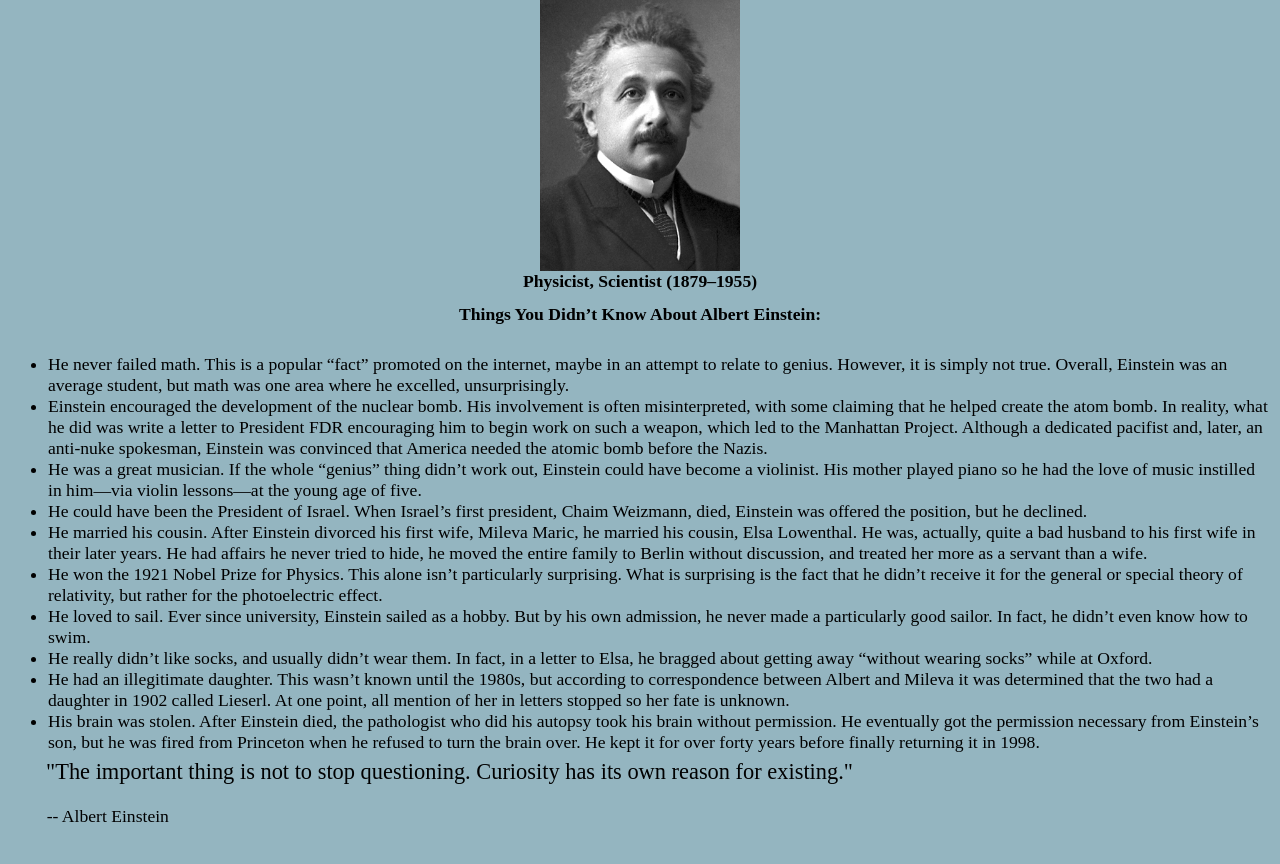
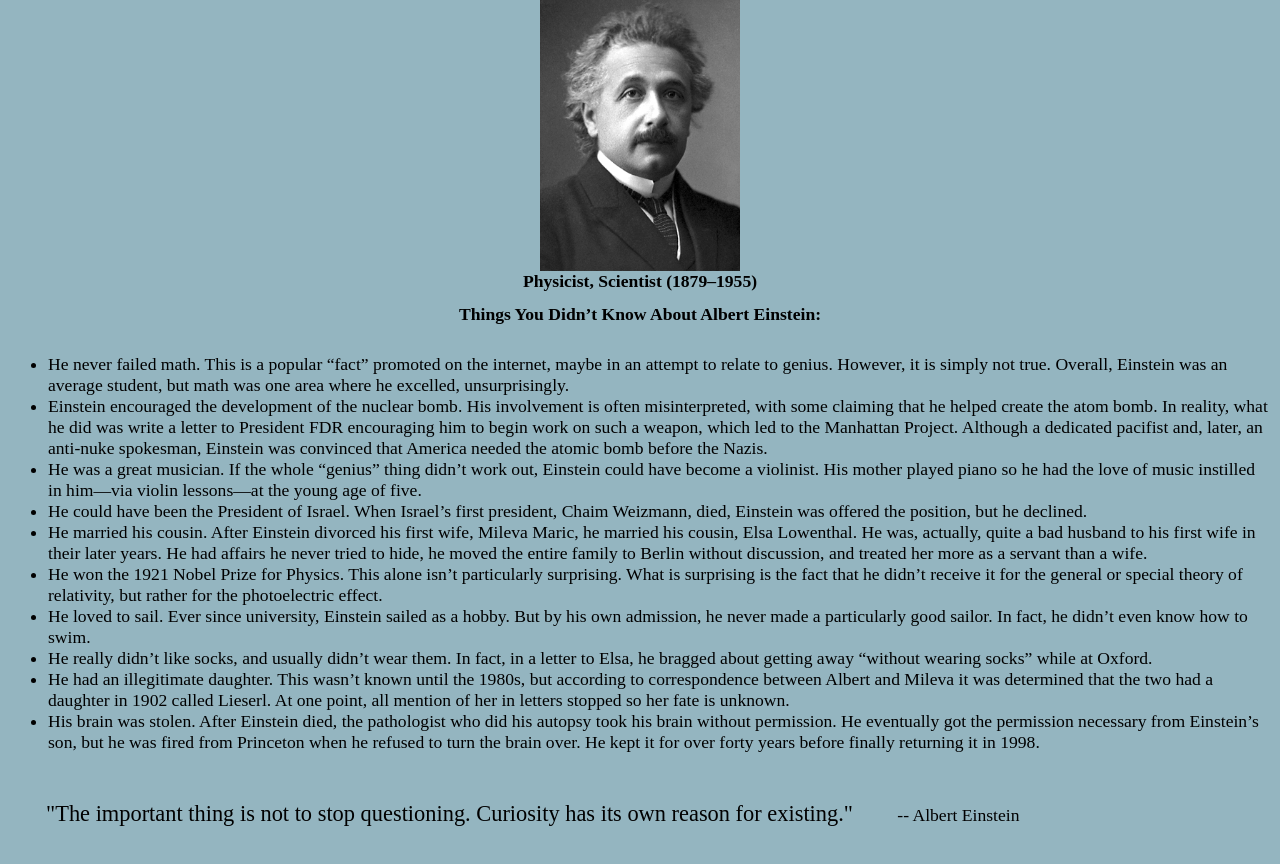
Before and after one commit to Aahan215/Tribute-Page, a plain HTML site: page index.html in a window 1280 px wide. Shown: the part 122-986 px from the top of the page. Drawn offline with Linux system fonts and the light colour scheme.

Commit message:
Update index.html

```diff
--- a/index.html
+++ b/index.html
@@ -24,9 +24,9 @@
                 <li>He had an illegitimate daughter. This wasn’t known until the 1980s, but according to correspondence between Albert and Mileva it was determined that the two had a daughter in 1902 called Lieserl. At one point, all mention of her in letters stopped so her fate is unknown.</li>
                 <li>His brain was stolen. After Einstein died, the pathologist who did his autopsy took his brain without permission. He eventually got the permission necessary from Einstein’s son, but he was fired from Princeton when he refused to turn the brain over. He kept it for over forty years before finally returning it in 1998.</li>
             </ul>
-            <div class="quote">
+            <span class="quote">
             "The important thing is not to stop questioning. Curiosity has its own reason for existing."
-            </div>
+            </span>
             <span class="poet">-- Albert Einstein</span>
         </p>
     </body>
```
